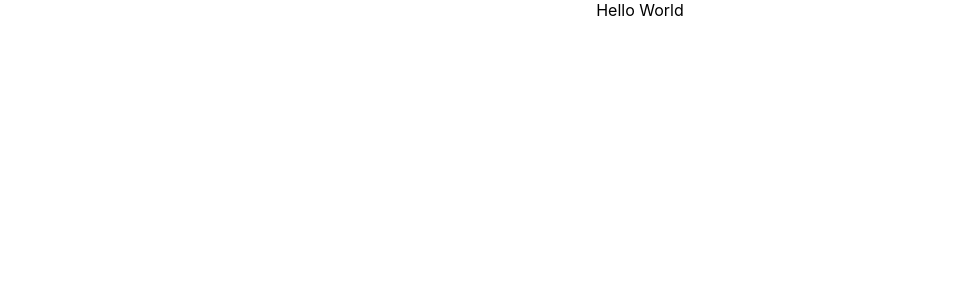
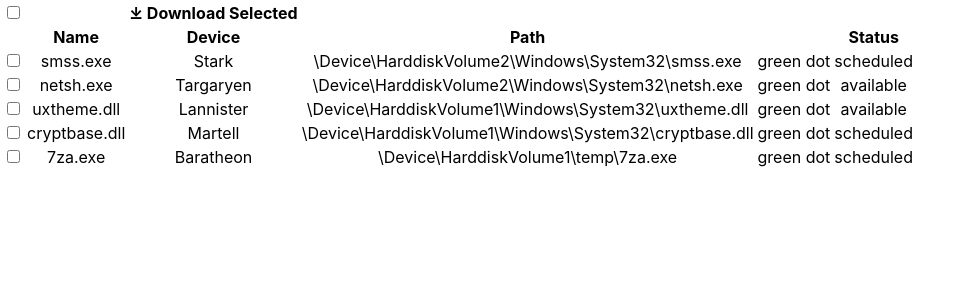
Before and after one commit to jsonCummings/item-table, a React (Create React App) app: page / in a window 1280 px wide. Shown: the top 300 px of the page, without its empty margins (0-968 px from the left). Built offline with nearby package versions, Linux system fonts and the light colour scheme.

Commit message:
adding table

```diff
--- a/src/ItemTable/ItemTable.jsx
+++ b/src/ItemTable/ItemTable.jsx
@@ -1,10 +1,45 @@
 import React from 'react';
 
 export const ItemTable = (props) => {
-    console.log('hi',props.itemsArray);
+    const itemsArray = props.itemsArray;
     return (
         <div>
-            <span>Hello World</span>
+            <table className="itemTable">
+                <thead>
+                    <tr>
+                        {/* needs all selected, some selected, none selected   value={selectAllInput}*/}
+                        <th><input type="checkbox" /></th>
+                        <th></th>
+                        <th><span>&#10515;</span> Download Selected</th>
+                    </tr>
+                    <tr>
+                        <th></th>
+                        <th>Name</th>
+                        <th>Device</th>
+                        <th>Path</th>
+                        <th/>
+                        <th>Status</th>
+                    </tr>
+                </thead>
+                <tbody>
+                    {itemsArray && itemsArray.map((item) =>{
+                        const {name, device, path, status} = item;
+                        return (
+                            <tr key={name}>
+                                <td>
+                                    <input type="checkbox"
+                                    />
+                                </td>
+                                <td>{name}</td>
+                                <td>{device}</td>
+                                <td>{path}</td>
+                                <td>green dot</td>
+                                <td>{status}</td>
+                            </tr>
+                        )
+                    })}
+                </tbody>
+            </table>
         </div>
     )
 }
```
